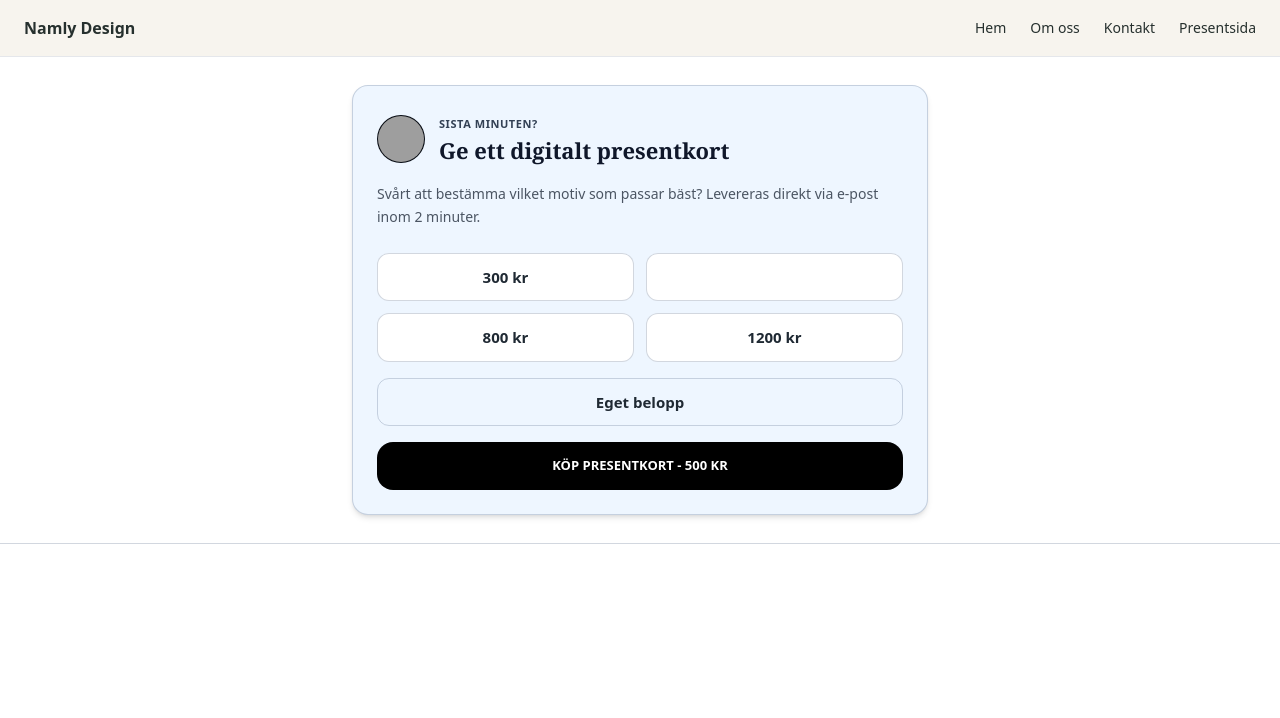
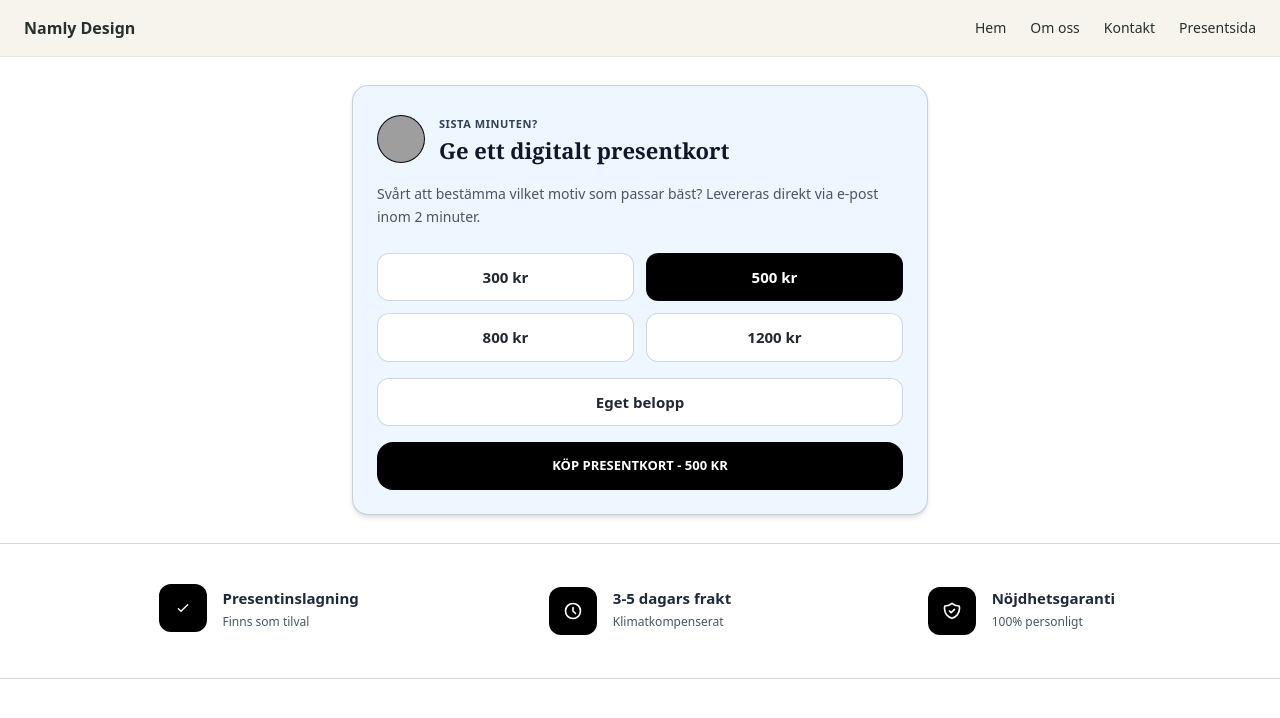
Before and after one commit to EmiliaNamly/NamlyAboutContact, a React (Vite) app: page /presents in a window 1280 px wide. Shown: the top 718 px of the page. Built offline with nearby package versions, Linux system fonts and the light colour scheme; grey boxes are pictures that could not be loaded; the HTML template or start-up script is replaced by a standard one.

Commit message:
Added trustbadges

```diff
--- a/src/components/Presents/GiftCardSection.tsx
+++ b/src/components/Presents/GiftCardSection.tsx
@@ -45,10 +45,10 @@ export default function GiftCardSection() {
                                 setSelected(a);
                                 setUseCustom(false);
                             }}
-                            className={`py-3 rounded-xl bg-white border border-[#1E3A5F]/20 text-[15px] font-bold transition
+                            className={`py-3 rounded-xl border border-[#1E3A5F]/20 text-[15px] font-bold transition
                 ${selected === a && !useCustom
                                     ? "bg-black text-white "
-                                    : "hover:bg-[#1E3A5F] text-[#1f2933] hover:text-white"
+                                    : "bg-white hover:bg-[#1E3A5F] text-[#1f2933] hover:text-white"
                                 }`}
                         >
                             {a} kr
@@ -61,7 +61,7 @@ export default function GiftCardSection() {
                     className={`w-full py-3 rounded-xl border border-[#1E3A5F]/20 text-[15px] font-bold transition mb-4
             ${useCustom
                             ? "bg-black text-white "
-                            : "hover:bg-[#1E3A5F] text-[#1f2933] hover:text-white"
+                            : "bg-white hover:bg-[#1E3A5F] text-[#1f2933] hover:text-white"
                         }`}
                 >
                     Eget belopp
--- /dev/null
+++ b/src/components/Presents/TrustBadges.tsx
@@ -0,0 +1,62 @@
+
+export default function TrustBadges() {
+    return (
+        <section className="bg-white border-b border-[#1E3A5F]/20" data-purpose="trust-badges">
+
+            <div className="max-w-6xl mx-auto px-5 py-6 md:py-10 grid grid-cols-3 md:grid-cols-3 gap-2 md:gap-8">
+
+                <div className="flex flex-col items-center text-center  md:flex-row md:text-left md:justify-center md:gap-4  md:mb-0 shrink-0">
+                    <div className="w-8 h-8 md:w-12 md:h-12 rounded-[12px] bg-black flex items-center justify-center mb-1.5">
+                        <svg
+                            className="w-4 h-4 md:w-5 text-white"
+                            fill="none"
+                            stroke="currentColor"
+                            viewBox="0 0 24 24">
+                            <path d="M5 13l4 4L19 7" stroke-linecap="round" stroke-linejoin="round" stroke-width="2"></path>
+                        </svg>
+                    </div>
+                    <div>
+                        <span className="text-[11px] md:text-[15px] font-bold text-[#1e293b] block leading-tight">
+                            Presentinslagning
+                        </span>
+                        <span className="text-[9px] md:text-[12px] text-[#475569] mt-0.5">
+                            Finns som tilval
+                        </span>
+                    </div>
+                </div>
+
+                <div className="flex flex-col items-center text-center md:flex-row md:text-left md:justify-center md:gap-4">
+                    <div className="w-8 h-8 md:w-12 md:h-12 rounded-[12px] bg-black flex items-center justify-center mb-1.5 md:mb-0 shrink-0">
+                        <svg className="w-4 h-4 md:w-5 md:h-5 text-white" fill="none" stroke="currentColor" viewBox="0 0 24 24">
+                            <path d="M12 8v4l3 3m6-3a9 9 0 11-18 0 9 9 0 0118 0z" stroke-linecap="round" stroke-linejoin="round" stroke-width="2"></path>
+                        </svg>
+                    </div>
+                    <div>
+                        <span className="text-[11px] md:text-[15px] font-bold text-[#1e293b] block leading-tight">
+                            3-5 dagars frakt
+                        </span>
+                        <span className="text-[9px] md:text-[12px] text-[#475569] mt-0.5">
+                            Klimatkompenserat
+                        </span>
+                    </div>
+                </div>
+
+                <div className="flex flex-col items-center text-center  md:flex-row md:text-left md:justify-center md:gap-4">
+                    <div className="w-8 h-8 md:w-12 md:h-12 rounded-[12px] bg-black flex items-center justify-center mb-1.5 md:mb-0 shrink-0">
+                        <svg className="w-4 h-4 md:w-5 md:h-5 text-white" fill="none" stroke="currentColor" viewBox="0 0 24 24">
+                            <path d="M9 12l2 2 4-4m5.618-4.016A11.955 11.955 0 0112 2.944a11.955 11.955 0 01-8.618 3.04A12.02 12.02 0 003 9c0 5.591 3.824 10.29 9 11.622 5.176-1.332 9-6.03 9-11.622 0-1.042-.133-2.052-.382-3.016z" stroke-linecap="round" stroke-linejoin="round" stroke-width="2"></path>
+                        </svg>
+                    </div>
+                    <div>
+                        <span className="text-[11px] md:text-[15px] font-bold text-[#1e293b] block leading-tight">
+                            Nöjdhetsgaranti
+                        </span>
+                        <span className="text-[9px] md:text-[12px] text-[#475569] mt-0.5">
+                            100% personligt
+                        </span>
+                    </div>
+                </div>
+            </div>
+        </section>
+    )
+}
--- a/src/pages/PresentPage.tsx
+++ b/src/pages/PresentPage.tsx
@@ -1,7 +1,11 @@
 import GiftCardSection from "../components/Presents/GiftCardSection";
+import TrustBadges from "../components/Presents/TrustBadges";
 
 export default function PresentPage() {
     return (
-        <GiftCardSection />
+        <>
+            <GiftCardSection />
+            <TrustBadges />
+        </>
     )
 }
```
